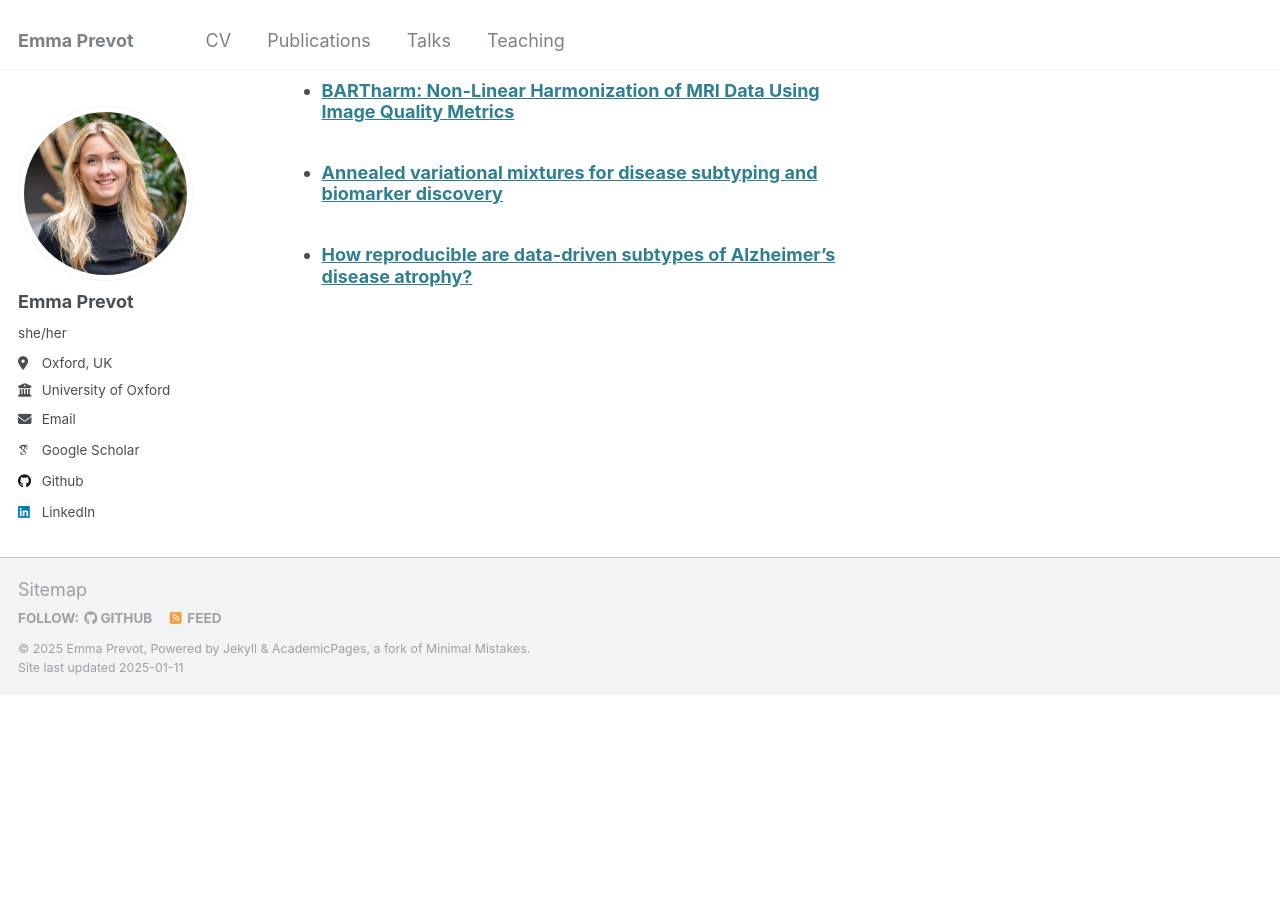
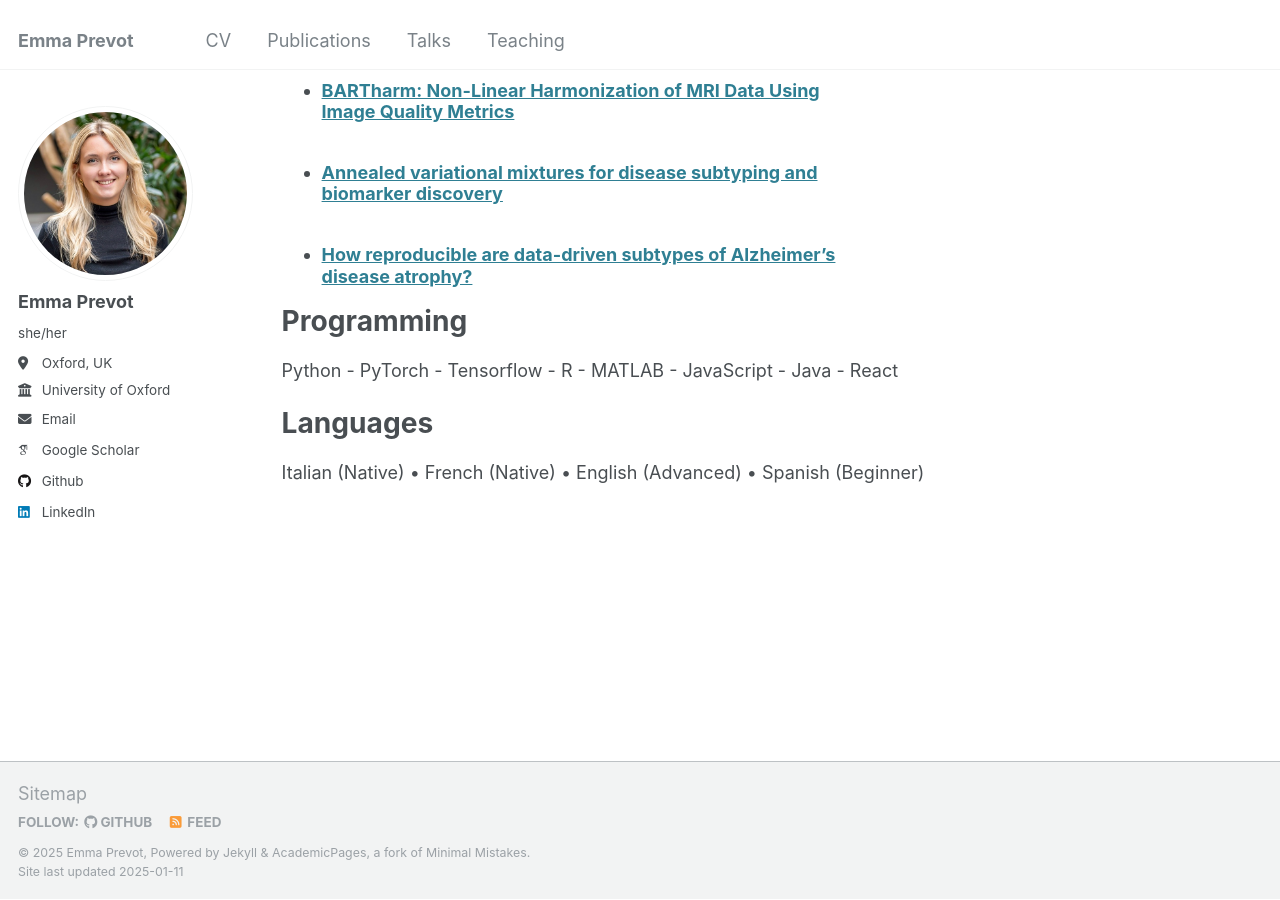
Before and after one commit to emmaprevot/emmaprevot.github.io, a Jekyll site: the page built from _pages/cv.md, in a window 1280 px wide and 900 px high, scrolled down 1809 px. Built offline with Jekyll 4.4.1, drawn with Linux system fonts in a browser that asks for light colours; some web fonts are replaced; before the commit the page ends 2504 px from its top, so only the background shows below that.

Commit message:
Update cv.md

```diff
--- a/_pages/cv.md
+++ b/_pages/cv.md
@@ -61,3 +61,11 @@ Publications
   <ul>{% for post in site.publications reversed %}
     {% include archive-single-cv.html %}
   {% endfor %}</ul>
+
+Programming
+======
+Python - PyTorch - Tensorflow - R - MATLAB - JavaScript - Java - React
+
+Languages
+======
+Italian (Native) • French (Native) • English (Advanced) • Spanish (Beginner)
```
